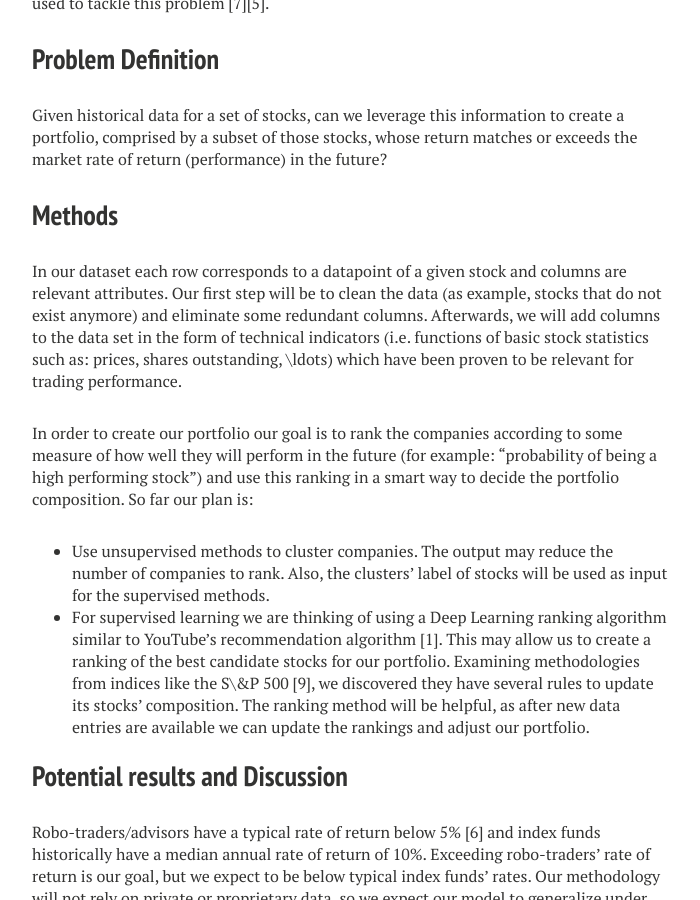
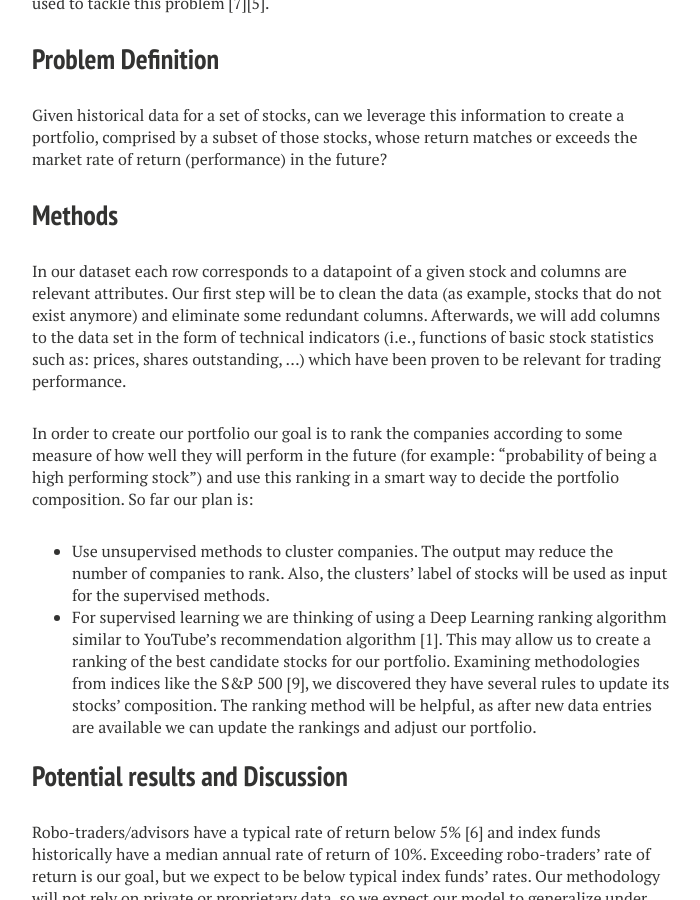
Before and after one commit to ierazo/ierazo.github.io, a Jekyll site: the page built from Machine_Learning_Project.md, in a window 1280 px wide and 900 px high, scrolled down 1045 px. Shown: the whole window, without its empty margins (288-988 px from the left). Built offline with Jekyll 4.4.1, drawn with Linux system fonts in a browser that asks for light colours; nearby versions of some CDN libraries; some web fonts are replaced.

Commit message:
Update Machine_Learning_Project.md
Fixed some typos due to latex commands

```diff
--- a/Machine_Learning_Project.md
+++ b/Machine_Learning_Project.md
@@ -25,11 +25,11 @@ The portfolio optimization problem has been widely studied in the literature, an
 Given historical data for a set of stocks, can we leverage this information to create a portfolio, comprised by a subset of those stocks, whose return matches or exceeds the market rate of return (performance) in the future?
 
 ## Methods
-In our dataset each row corresponds to a datapoint of a given stock and columns are relevant attributes. Our first step will be to clean the data (as example, stocks that do not exist anymore) and eliminate some redundant columns. Afterwards, we will add columns to the data set in the form of technical indicators (i.e. functions of basic stock statistics such as: prices,  shares outstanding, \ldots) which have been proven to be relevant for trading performance.
+In our dataset each row corresponds to a datapoint of a given stock and columns are relevant attributes. Our first step will be to clean the data (as example, stocks that do not exist anymore) and eliminate some redundant columns. Afterwards, we will add columns to the data set in the form of technical indicators (i.e., functions of basic stock statistics such as: prices,  shares outstanding, ...) which have been proven to be relevant for trading performance.
 
 In order to create our portfolio our goal is to rank the companies according to some measure of how well they will perform in the future (for example: "probability of being a high performing stock") and use this ranking in a smart way to decide the portfolio composition. So far our plan is:
 - Use unsupervised methods to cluster companies. The output may reduce the number of companies to rank. Also, the clusters' label of stocks will be used as input for the supervised methods.
-- For supervised learning we are thinking of using a Deep Learning ranking algorithm similar to YouTube's recommendation algorithm [1]. This may allow us to create a ranking of the best candidate stocks for our portfolio. Examining methodologies from indices like the S\&P 500 [9], we discovered they have several rules to update its stocks' composition. The ranking method will be helpful, as after new data entries are available we can update the rankings and adjust our portfolio.
+- For supervised learning we are thinking of using a Deep Learning ranking algorithm similar to YouTube's recommendation algorithm [1]. This may allow us to create a ranking of the best candidate stocks for our portfolio. Examining methodologies from indices like the S&P 500 [9], we discovered they have several rules to update its stocks' composition. The ranking method will be helpful, as after new data entries are available we can update the rankings and adjust our portfolio.
 
 
 ## Potential results and Discussion
```
